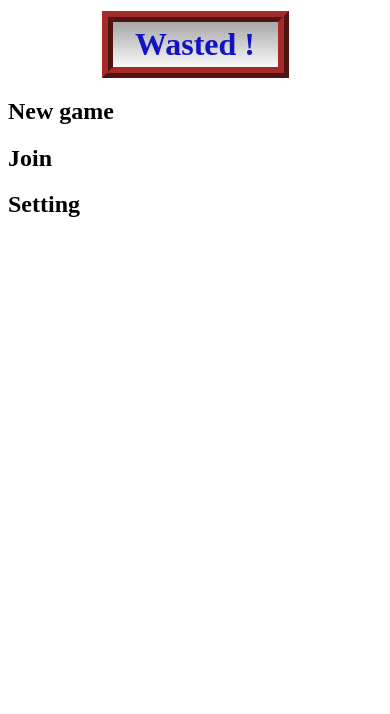
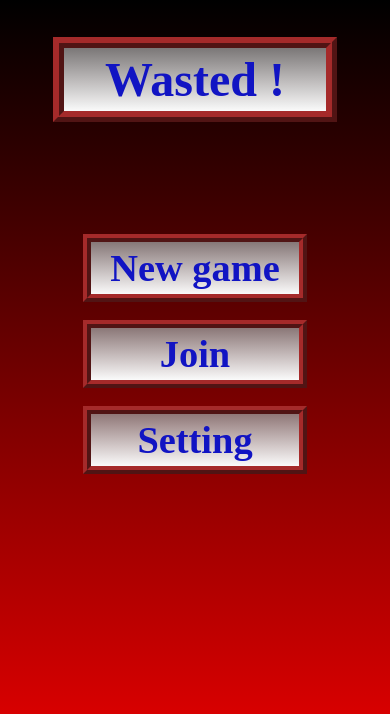
Before and after one commit to H4KRO/Wasted, a PHP site: page / in a window 390 px wide. Shown: the top 714 px of the page. Run offline with PHP 8.4, Linux system fonts and the light colour scheme.

Commit message:
word on html/css

```diff
--- a/template/pages/main.php
+++ b/template/pages/main.php
@@ -1,5 +1,5 @@
 <section>
-    <h2><a href="?page=master">New game</a></h2>
-    <h2><a href="?page=join">Join</a></h2>
-    <h2><a href="?page=setting">Setting</a></h2>
+    <h2 class="choice"><a href="?page=master">New game</a></h2>
+    <h2 class="choice"><a href="?page=join">Join</a></h2>
+    <h2 class="choice"><a href="?page=setting">Setting</a></h2>
 </section>
--- a/template/style/style.css
+++ b/template/style/style.css
@@ -19,6 +19,13 @@ a {
   overflow-y: scroll;
 }
 
+body
+{
+  background : linear-gradient(black, red);
+  background-attachment: fixed;
+
+}
+
 .logger p {
   font-family: "Gill Sans", sans-serif;
 }
@@ -27,21 +34,43 @@ a {
 {
   background : linear-gradient(rgba(148, 146, 146, 0.815), rgb(250, 250, 250));
   color: rgb(17, 20, 195);
-  font-size: 2.8rem;
+  font-size: 3.2rem;
   border-style: ridge;
   text-align: center;
-  margin : 2% 40%;
+  margin : 2% 30%;
   padding : 1% 0;
   border-color: brown;
   border-width: 1rem;
+  margin-bottom: 10%;
+}
+
+.choice
+{
+  background : linear-gradient(rgba(148, 146, 146, 0.815), rgb(250, 250, 250));
+  color: rgb(17, 20, 195);
+  font-size: 2.6rem;
+  border-style: ridge;
+  border-color: brown;
+  text-align: center;
+  border-width: 1rem;
+  margin : 2% 20%;
+  margin-bottom: 5%;
+  padding : 1% 0;
 }
 
 @media screen and (max-width: 1000px)
 {
   #title
   {
-    font-size: 2em;
-    margin: 3% 25%;
+    font-size: 3em;
+    margin: 3% 12%;
+    margin-bottom: 30%;
+    margin-top: 10%;
     border-width: 0.7rem;
   }
+  .choice
+  {
+    font-size: 2.4em;
+    border-width: 0.5rem;
+  }
 }
```
